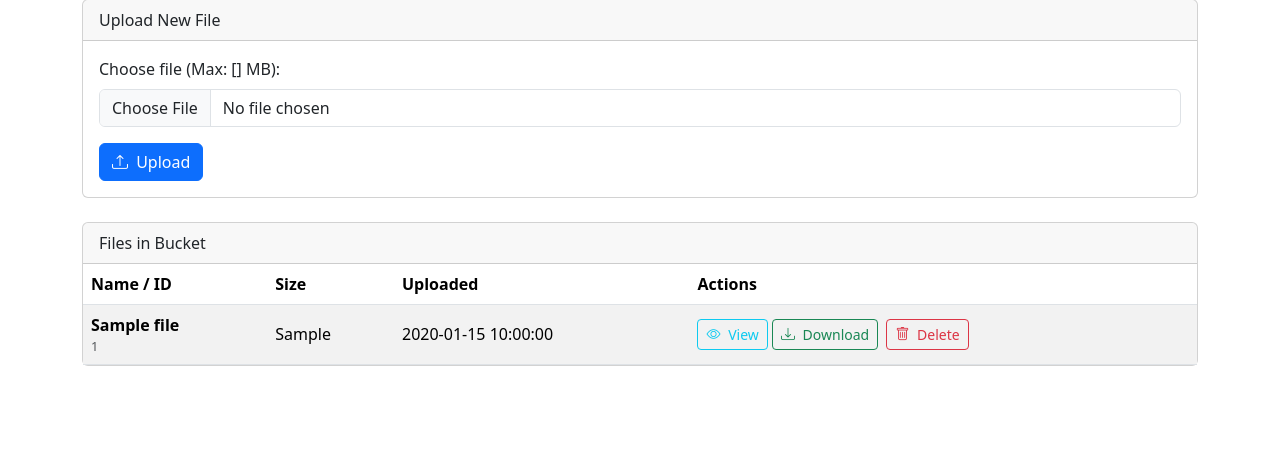
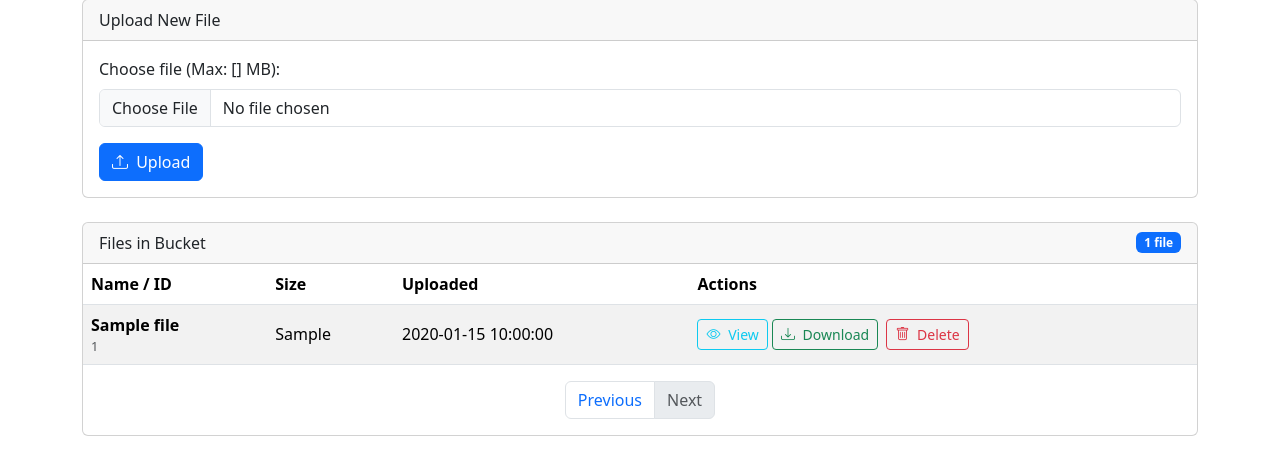
Before and after one commit to syslabtech/flask-file-manager, a Flask app: template templates/index.html in a window 1280 px wide. Shown: the part 132-607 px from the top of the page. Run offline with Flask 3, Linux system fonts and the light colour scheme; the template is opened without the code that fills it: most values are stand-ins (such as "Sample title", 1, 10 or a date in 2020); parts of the project's set-up code (start-up, migrations or seed data) failed here and were passed over.

Commit message:
paging add and UI tweaks

```diff
--- a/app.py
+++ b/app.py
@@ -90,22 +90,55 @@
 
 @app.route('/')
 def index():
-    """Lists files in the bucket."""
+    """Lists files in the bucket with pagination."""
+    # Get pagination params from query string
+    try:
+        page = int(request.args.get('page', 1))
+        per_page = int(request.args.get('per_page', 10))
+        if page < 1:
+            page = 1
+        if per_page < 1 or per_page > 100:
+            per_page = 10
+    except ValueError:
+        page = 1
+        per_page = 10
     try:
         result = storage.list_files(APPWRITE_BUCKET_ID)
         files = format_file_list(result['files'])
         files.sort(key=lambda x: x.get('$createdAt', ''), reverse=True)
+        total_files = len(files)
+        total_pages = (total_files + per_page - 1) // per_page
+        start = (page - 1) * per_page
+        end = start + per_page
+        paginated_files = files[start:end]
     except AppwriteException as e:
         flash(f"Error listing files from Appwrite: {e.message} (Code: {e.code})", 'danger')
-        files = []
-        current_app.logger.error(f"Appwrite error listing files: {e}", exc_info=True) # Log error
+        paginated_files = []
+        total_files = 0
+        total_pages = 1
+        page = 1
+        per_page = 10
+        current_app.logger.error(f"Appwrite error listing files: {e}", exc_info=True)
     except Exception as e:
-        flash(f"An unexpected error occurred while listing files.", 'danger') # Generic message
-        files = []
-        current_app.logger.error(f"Unexpected error listing files: {e}", exc_info=True) # Log error
+        flash(f"An unexpected error occurred while listing files.", 'danger')
+        paginated_files = []
+        total_files = 0
+        total_pages = 1
+        page = 1
+        per_page = 10
+        current_app.logger.error(f"Unexpected error listing files: {e}", exc_info=True)
 
     # Pass MAX_FILE_SIZE_MB to template
-    return render_template('index.html', files=files, bucket_id=APPWRITE_BUCKET_ID, max_size_mb=MAX_FILE_SIZE_MB)
+    return render_template(
+        'index.html',
+        files=paginated_files,
+        bucket_id=APPWRITE_BUCKET_ID,
+        max_size_mb=MAX_FILE_SIZE_MB,
+        page=page,
+        per_page=per_page,
+        total_files=total_files,
+        total_pages=total_pages
+    )
 
 
 # --- NEW: Route to serve favicon.ico ---
--- a/templates/index.html
+++ b/templates/index.html
@@ -79,8 +79,11 @@
 
         <!-- File List Card -->
         <div class="card">
-             <div class="card-header">
-                Files in Bucket
+             <div class="card-header d-flex justify-content-between align-items-center">
+                <span>Files in Bucket</span>
+                {% if total_files > 0 %}
+                <span class="badge bg-primary">{{ total_files }} file{{ 's' if total_files != 1 else '' }}</span>
+                {% endif %}
             </div>
              {% if files %}
                  <!-- Using a table for better structure with Bootstrap -->
@@ -128,6 +131,20 @@
                         </tbody>
                     </table>
                 </div> <!-- /.table-responsive -->
+                <!-- Pagination Controls -->
+                <nav aria-label="File pagination" class="mt-3">
+                  <ul class="pagination justify-content-center">
+                    <li class="page-item {% if page == 1 %}disabled{% endif %}">
+                      <a class="page-link" href="{{ url_for('index', page=page-1, per_page=per_page) }}" tabindex="-1">Previous</a>
+                    </li>
+                    {% for p in range(1, total_pages+1) %}
+                      <li class="page-item {% if p == page %}active{% endif %}"><a class="page-link" href="{{ url_for('index', page=p, per_page=per_page) }}">{{ p }}</a></li>
+                    {% endfor %}
+                    <li class="page-item {% if page == total_pages %}disabled{% endif %}">
+                      <a class="page-link" href="{{ url_for('index', page=page+1, per_page=per_page) }}">Next</a>
+                    </li>
+                  </ul>
+                </nav>
              {% else %}
                  <div class="card-body">
                     <p class="text-muted mb-0">No files found in this bucket.</p>
@@ -142,40 +159,26 @@
 
     <!-- Client-side validation script (adapted for Bootstrap) -->
     <script>
+        // Jinja2 variable injection for JS
+        // prettier-ignore
+        const MAX_SIZE_MB = {{ max_size_mb|tojson|safe }};
+        const MAX_SIZE_BYTES = MAX_SIZE_MB * 1024 * 1024;
         const fileInput = document.getElementById('file');
         const uploadButton = document.getElementById('upload-button');
-        const errorMessageDiv = document.getElementById('upload-error-msg'); // Bootstrap's invalid-feedback div
-        const MAX_SIZE_MB = {{ max_size_mb }};
-        const MAX_SIZE_BYTES = MAX_SIZE_MB * 1024 * 1024;
-
-
+        const errorMessageDiv = document.getElementById('upload-error-msg');
         fileInput.addEventListener('change', function() {
-            // Reset styles and message on change
-            errorMessageDiv.textContent = ''; // Clear message
-            uploadButton.disabled = false; // Enable button
-            fileInput.classList.remove('is-invalid'); // Remove Bootstrap validation class
-
+            errorMessageDiv.textContent = '';
+            uploadButton.disabled = false;
+            fileInput.classList.remove('is-invalid');
             if (this.files && this.files.length > 0) {
                 const file = this.files[0];
-                console.log(`Selected file size: ${file.size} bytes`);
-
                 if (file.size > MAX_SIZE_BYTES) {
-                    // Set error message in the invalid-feedback div
                     errorMessageDiv.textContent = `File is too large (${(file.size / 1024 / 1024).toFixed(1)} MB). Maximum size is ${MAX_SIZE_MB} MB.`;
-                    uploadButton.disabled = true; // Disable upload button
-                    fileInput.classList.add('is-invalid'); // Add Bootstrap validation class
-                    // Note: Bootstrap automatically displays the 'invalid-feedback' div when 'is-invalid' is present on the input
+                    uploadButton.disabled = true;
+                    fileInput.classList.add('is-invalid');
                 }
             }
         });
-
-        // Optional: Prevent form submission if JS validation failed (belt and braces)
-        // document.getElementById('upload-form').addEventListener('submit', function(event) {
-        //    if (fileInput.classList.contains('is-invalid')) {
-        //        event.preventDefault();
-        //        console.log("Upload prevented by JS validation.");
-        //    }
-        // });
     </script>
 </body>
 </html>
```
